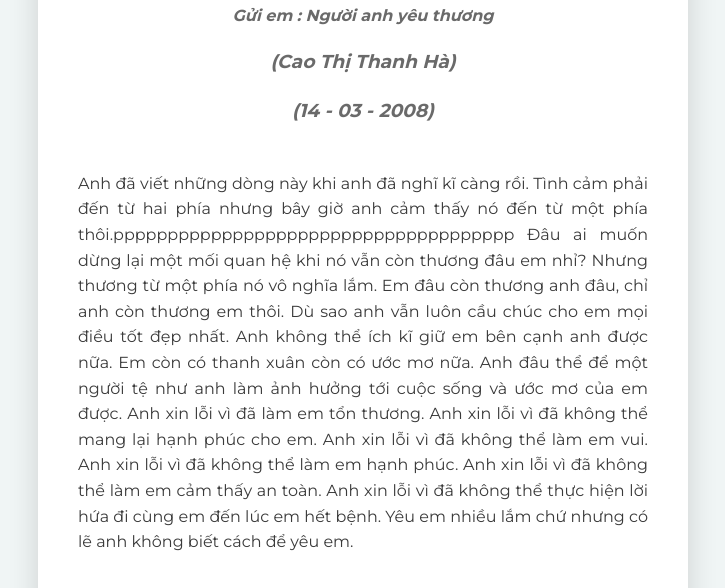
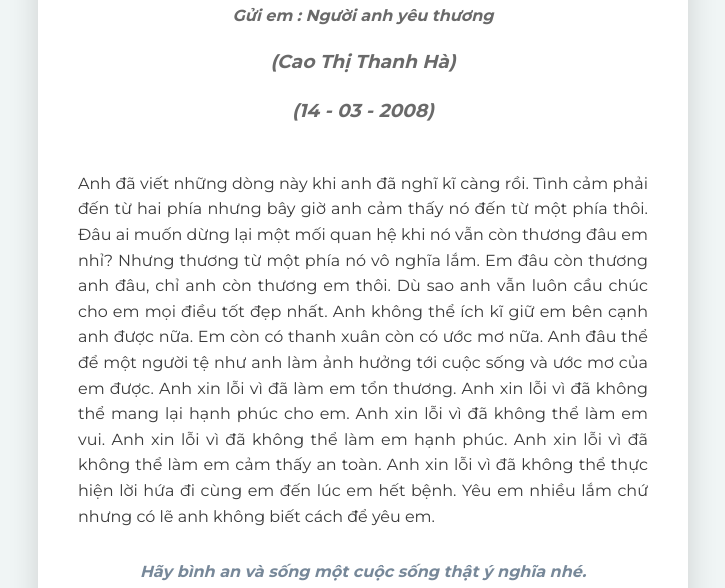
Before and after one commit to phamanhchuong/tambiet, a plain HTML site: page index.html in a window 1280 px wide. Both pictures are taken after a click on the element 640 px from the left and 373 px from the top of the page. Shown: the part 177-765 px from the top of the page, without its empty margins (277-1002 px from the left). Drawn offline with nearby package versions, Linux system fonts and the light colour scheme.

Commit message:
Update index.html

```diff
--- a/index.html
+++ b/index.html
@@ -413,7 +413,7 @@
 
             <p class="editable letter-paragraph">
                 Anh đã viết những dòng này khi anh đã nghĩ kĩ càng rồi.
-                Tình cảm phải đến từ hai phía nhưng bây giờ anh cảm thấy nó đến từ một phía thôi.ppppppppppppppppppppppppppppppppppppp
+                Tình cảm phải đến từ hai phía nhưng bây giờ anh cảm thấy nó đến từ một phía thôi.
                 Đâu ai muốn dừng lại một mối quan hệ khi nó vẫn còn thương đâu em nhỉ?
                 Nhưng thương từ một phía nó vô nghĩa lắm.
                 Em đâu còn thương anh đâu, chỉ anh còn thương em thôi.
```
